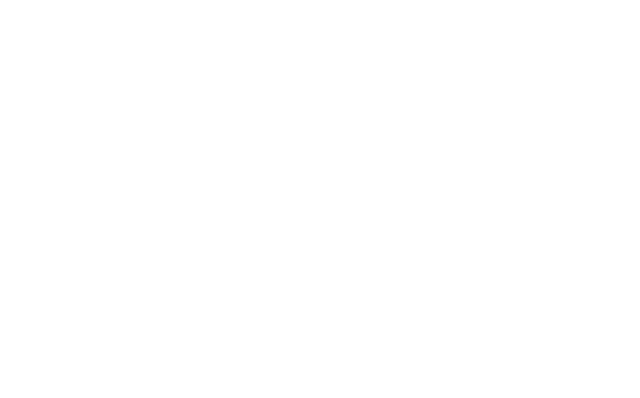
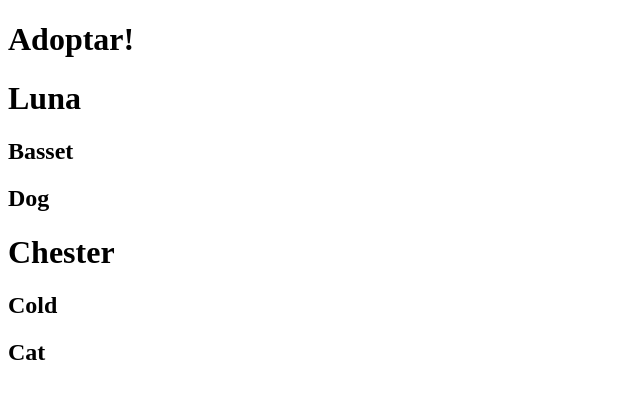
Before and after one commit to ColadaFF/react-intro, a plain HTML site: page index.html in a window 1280 px wide. Shown: the whole page, without its empty margins (0-640 px from the left). Drawn offline with nearby package versions, Linux system fonts and the light colour scheme.

Commit message:
basic react component

```diff
--- a/index.html
+++ b/index.html
@@ -7,6 +7,31 @@
     <title>Document</title>
 </head>
 <body>
+    <div id="root">not rendered</div>
 
+    <script src="https://unpkg.com/react@16/umd/react.development.js"></script>
+    <script src="https://unpkg.com/react-dom@16/umd/react-dom.development.js"></script>
+    <script>
+        const Pet = (props) => {
+            return React.createElement("div", {}, [
+                React.createElement("h1", {}, props.name),
+                React.createElement("h2", {}, props.breed),
+                React.createElement("h2", {}, props.animal)
+            ]);
+        };
+
+        const App = () => {
+            // <h1>Hello World</h1>
+            return React.createElement("div", {}, [
+                React.createElement("h1", {}, "Adoptar!"),
+                React.createElement(Pet, {name: "Luna", breed: "Basset", animal: "Dog"}),
+                React.createElement(Pet, {name: "Chester", breed: "Cold", animal: "Cat"})
+            ]);
+        };
+
+
+        const RootElement = document.getElementById("root");
+        ReactDOM.render(React.createElement(App), RootElement);
+    </script>
 </body>
 </html>
```
